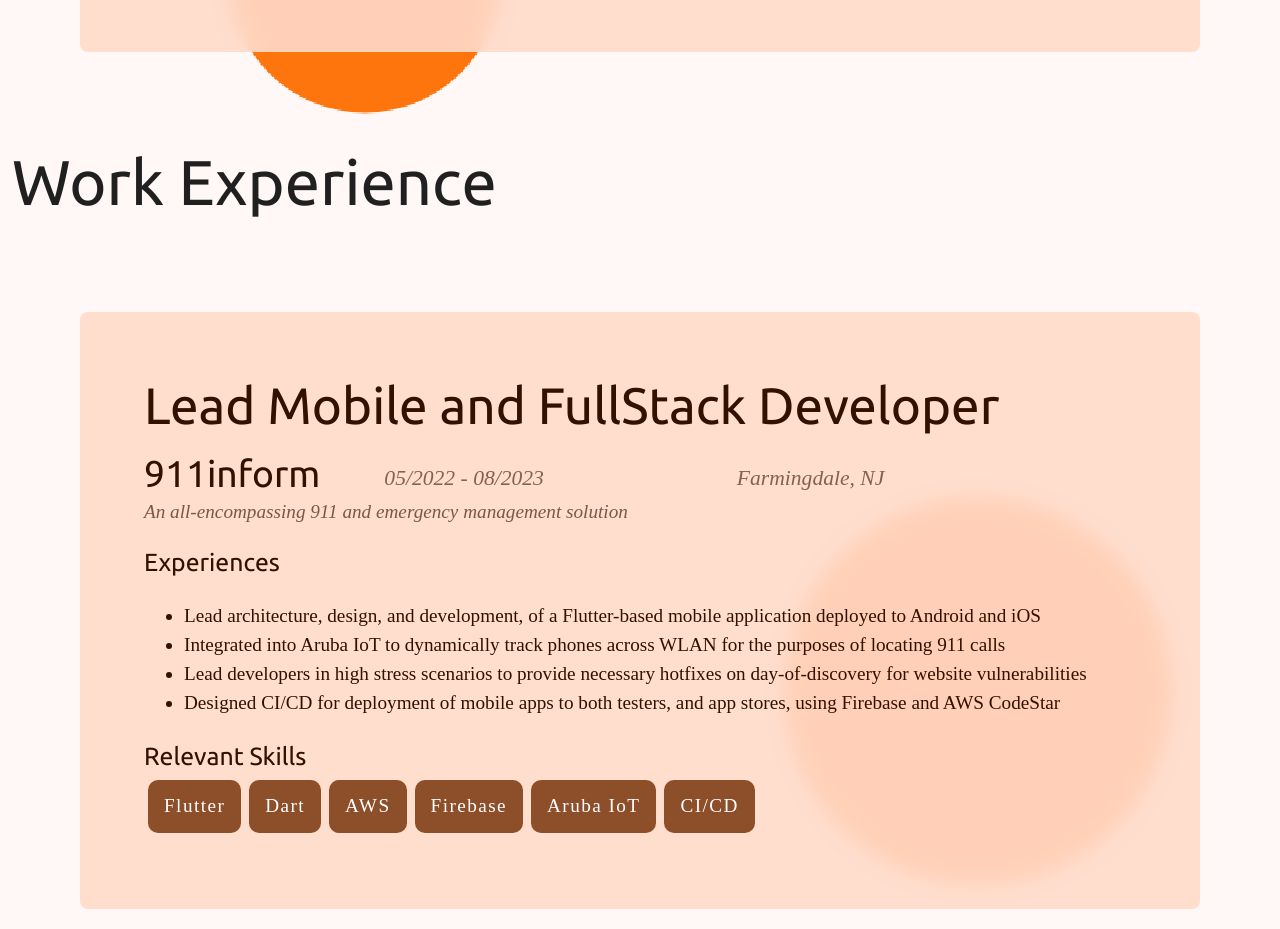
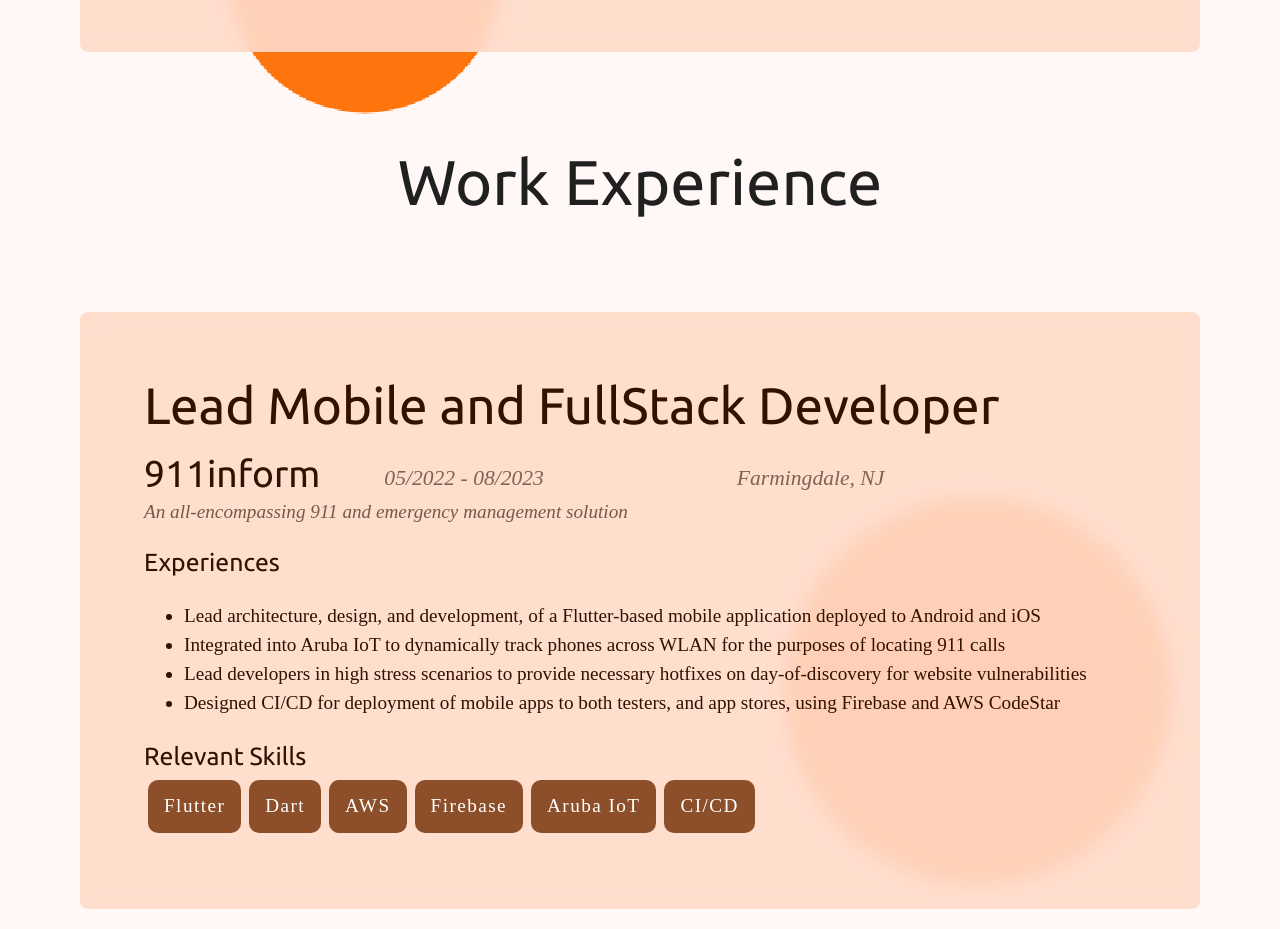
Before and after one commit to john-cinquegrana/ReactPersonalSite, a React (Vite) app: page / in a window 1280 px wide. Shown: the part 1240-2169 px from the top of the page. Built offline with nearby package versions, Linux system fonts and the light colour scheme.

Commit message:
Re-centered the Work Experience

```diff
--- a/src/pages/Home.tsx
+++ b/src/pages/Home.tsx
@@ -40,6 +40,14 @@ const Home: React.FC = () => {
 				}}
 			>
 				<AboutMe />
+				<Box
+					sx={{
+						width: '100%',
+						display: 'flex',
+						flexFlow: 'row nowrap',
+						justifyContent: 'center',
+					}}
+				>
 					<BlurredBackground>
 						<Typography
 							variant='h2'
@@ -51,6 +59,7 @@ const Home: React.FC = () => {
 							Work Experience
 						</Typography>
 					</BlurredBackground>
+				</Box>
 				<WorkExperience
 					title='Lead Mobile and FullStack Developer'
 					company='911inform'
```
Lines whose indentation alone changed are shown as unchanged.
